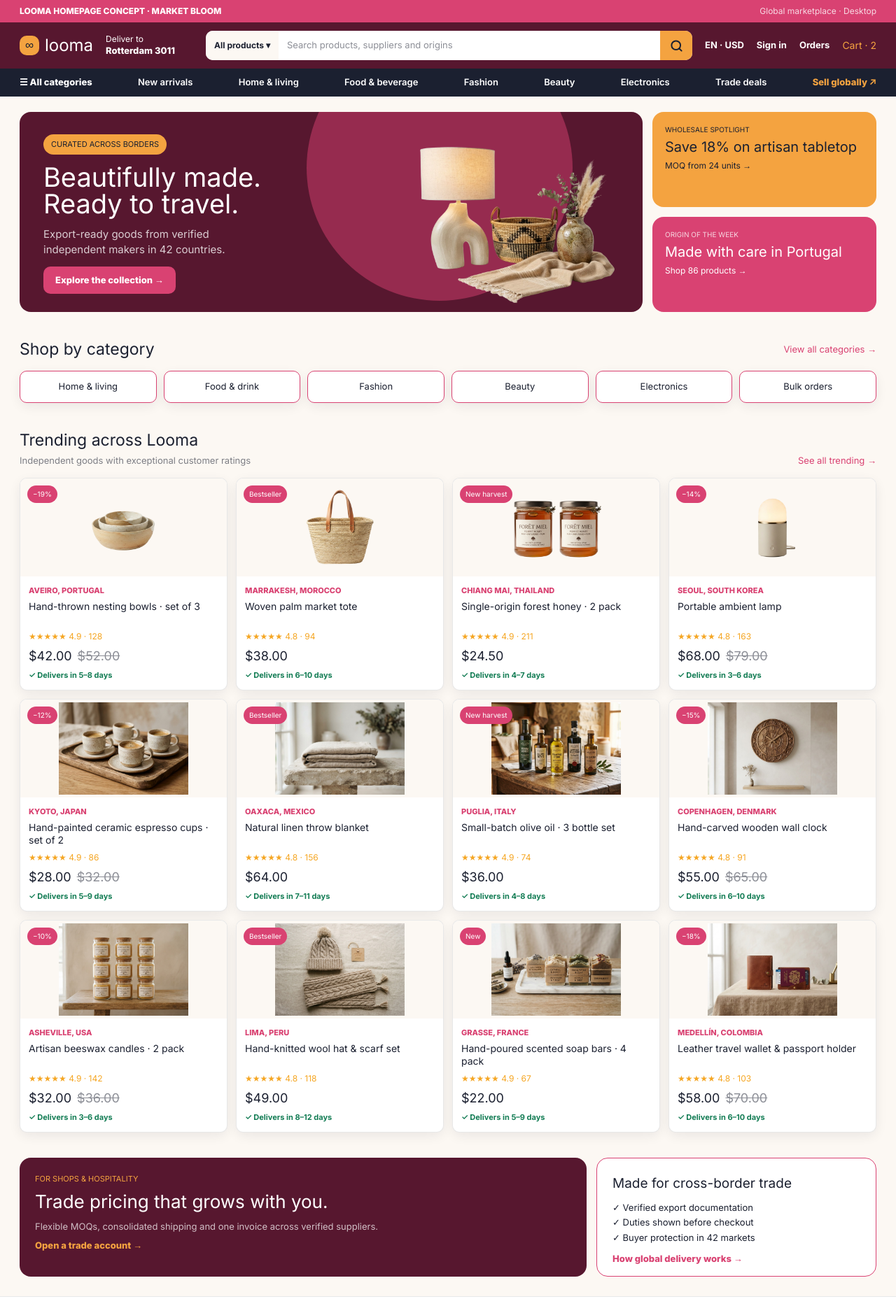
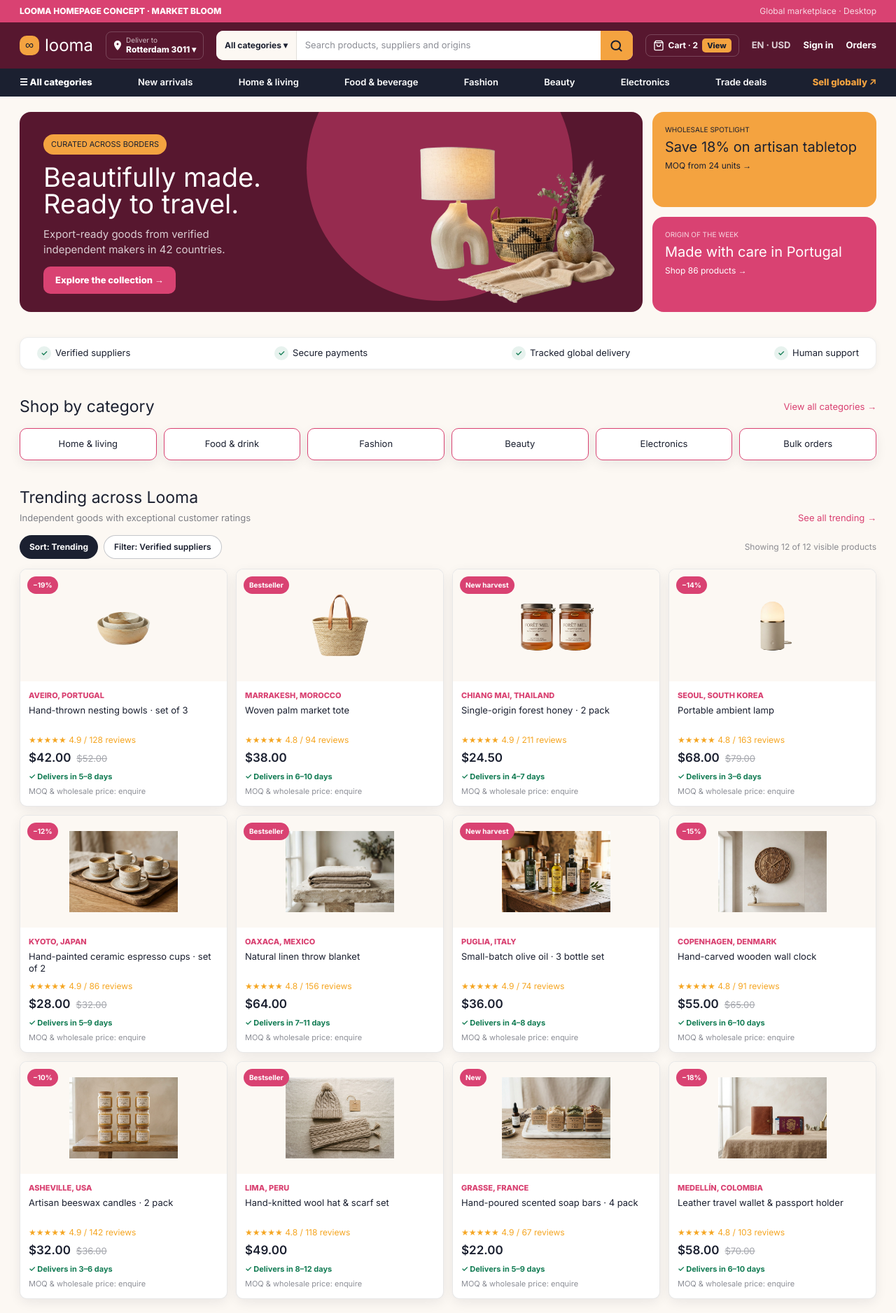
Before and after one commit to jeet-Sharma/export-marketplace, a Next.js app in the folder react-client/: page / in a window 1280 px wide. Shown: the top 1877 px of the page at 70% size. Built offline with nearby package versions, Linux system fonts and the light colour scheme.

Commit message:
fix: hot fixes

```diff
--- a/react-client/src/app/page.tsx
+++ b/react-client/src/app/page.tsx
@@ -17,13 +17,14 @@ export default function HomePage() {
 
       <main className="flex flex-col gap-9 px-7 pb-7 pt-[22px]">
         <PromotionalStories />
+        {/* Trust bar sits directly beneath the hero, matching the Figma design */}
+        <AssuranceBar />
         <ShopByCategory />
         <TrendingProducts />
         <TradeAndExport />
       </main>
 
       <section className="flex flex-col bg-white">
-        <AssuranceBar />
         <Footer />
       </section>
     </div>
--- a/react-client/src/components/home/TrendingProducts.tsx
+++ b/react-client/src/components/home/TrendingProducts.tsx
@@ -3,7 +3,28 @@ import { ProductCard } from "@/components/ui/ProductCard";
 import { TRENDING_PRODUCTS } from "@/data/products";
 import { routes } from "@/config/routes";
 
-/** "Trending across Looma" section rendering the product grid. */
+/** Sort and filter control bar matching the Figma design. */
+function SortFilterBar() {
+  return (
+    <div className="flex flex-wrap items-center justify-between gap-3">
+      <div className="flex items-center gap-2">
+        {/* Active sort pill */}
+        <button className="flex h-[34px] items-center rounded-full bg-ink px-[14px] text-[12px] font-bold text-white">
+          Sort: Trending
+        </button>
+        {/* Filter outline pill */}
+        <button className="flex h-[34px] items-center rounded-full border border-ink/25 bg-white px-[14px] text-[12px] font-semibold text-ink hover:border-ink/50 transition-colors">
+          Filter: Verified suppliers
+        </button>
+      </div>
+      <p className="text-[12px] text-ink/50">
+        Showing {TRENDING_PRODUCTS.length} of {TRENDING_PRODUCTS.length} visible products
+      </p>
+    </div>
+  );
+}
+
+/** "Trending across Looma" section rendering the product grid with sort/filter bar. */
 export function TrendingProducts() {
   return (
     <section className="flex flex-col gap-[14px]">
@@ -19,13 +40,22 @@ export function TrendingProducts() {
         </Link>
       </div>
 
-      {/* Responsive grid: 1 col on phones, scaling up to 4 on wide screens,
-          so the row never forces horizontal overflow on small viewports. */}
+      {/* Sort & filter bar */}
+      <SortFilterBar />
+
+      {/* Responsive grid: 1 col on phones, scaling up to 4 on wide screens */}
       <div className="grid grid-cols-1 gap-3 sm:grid-cols-2 lg:grid-cols-3 xl:grid-cols-4">
         {TRENDING_PRODUCTS.map((product) => (
           <ProductCard key={product.name} {...product} />
         ))}
       </div>
+
+      {/* Load more button */}
+      <div className="flex justify-center pt-2">
+        <button className="flex h-[42px] items-center rounded-full border-2 border-pink bg-white px-[28px] text-[13px] font-bold text-pink hover:bg-pink hover:text-white transition-colors">
+          Load more products
+        </button>
+      </div>
     </section>
   );
 }
--- a/react-client/src/components/layout/AssuranceBar.tsx
+++ b/react-client/src/components/layout/AssuranceBar.tsx
@@ -1,16 +1,21 @@
 const ASSURANCES = [
-  "✓ Verified suppliers",
-  "✓ Secure payments",
-  "✓ Tracked global delivery",
-  "✓ Human support",
+  { icon: "✓", label: "Verified suppliers" },
+  { icon: "✓", label: "Secure payments" },
+  { icon: "✓", label: "Tracked global delivery" },
+  { icon: "✓", label: "Human support" },
 ] as const;
 
-/** Row of trust/assurance statements above the footer. */
+/** Row of trust/assurance statements beneath the hero banner, matching the Figma design. */
 export function AssuranceBar() {
   return (
-    <div className="flex h-16 items-center justify-between border-y border-black/[0.09] px-[30px] text-[13px] text-ink">
+    <div className="flex flex-wrap items-center justify-between gap-x-4 gap-y-2 rounded-xl border border-black/[0.07] bg-white px-6 py-3 shadow-[0px_2px_10px_rgba(17,24,39,0.05)]">
       {ASSURANCES.map((item) => (
-        <p key={item}>{item}</p>
+        <p key={item.label} className="flex items-center gap-[6px] text-[13px] text-ink">
+          <span className="flex size-5 items-center justify-center rounded-full bg-delivery/10 text-[11px] font-bold text-delivery">
+            {item.icon}
+          </span>
+          {item.label}
+        </p>
       ))}
     </div>
   );
--- a/react-client/src/components/layout/PrimaryNav.tsx
+++ b/react-client/src/components/layout/PrimaryNav.tsx
@@ -18,13 +18,18 @@ function Brand() {
   );
 }
 
-/** Delivery destination indicator. */
+/** Delivery destination indicator with pin icon and dropdown. */
 function DeliverTo() {
   return (
-    <div className="w-[125px] text-white">
-      <p className="text-xs leading-[1.35]">Deliver to</p>
-      <p className="text-[13px] font-extrabold leading-[1.35]">Rotterdam 3011</p>
-    </div>
+    <button className="flex items-center gap-[6px] rounded-[8px] border border-white/20 px-[10px] py-[5px] text-white hover:border-white/40 transition-colors">
+      <svg width="12" height="14" viewBox="0 0 12 14" fill="none" aria-hidden>
+        <path d="M6 0C3.24 0 1 2.24 1 5c0 3.75 5 9 5 9s5-5.25 5-9c0-2.76-2.24-5-5-5zm0 6.5C5.17 6.5 4.5 5.83 4.5 5S5.17 3.5 6 3.5 7.5 4.17 7.5 5 6.83 6.5 6 6.5z" fill="currentColor"/>
+      </svg>
+      <div className="text-left">
+        <p className="text-[10px] leading-[1.2] opacity-70">Deliver to</p>
+        <p className="text-[12px] font-extrabold leading-[1.3]">Rotterdam 3011 ▾</p>
+      </div>
+    </button>
   );
 }
 
@@ -51,8 +56,8 @@ function SearchBar() {
       onSubmit={handleSubmit}
       className="flex h-[42px] flex-1 items-center overflow-hidden rounded-[10px] bg-white"
     >
-      <div className="flex h-full items-center bg-cream px-3">
-        <span className="text-xs font-bold text-ink">All products ▾</span>
+      <div className="flex h-full items-center border-r border-black/10 bg-cream px-3">
+        <span className="whitespace-nowrap text-xs font-bold text-ink">All categories ▾</span>
       </div>
       <label className="sr-only" htmlFor="marketplace-search">
         Search products, suppliers and origins
@@ -82,19 +87,33 @@ function SearchBar() {
   );
 }
 
+/** Cart pill with item count and view link. */
+function CartPill() {
+  return (
+    <Link
+      href={routes.cart}
+      className="flex items-center gap-[6px] rounded-[8px] border border-white/20 px-[10px] py-[5px] text-white hover:border-white/40 transition-colors"
+    >
+      <svg width="16" height="16" viewBox="0 0 24 24" fill="none" aria-hidden>
+        <path d="M6 2L3 6v14a2 2 0 002 2h14a2 2 0 002-2V6l-3-4zM3 6h18M16 10a4 4 0 01-8 0" stroke="currentColor" strokeWidth="2" strokeLinecap="round" strokeLinejoin="round"/>
+      </svg>
+      <span className="text-[12px] font-bold">Cart · 2</span>
+      <span className="rounded-[5px] bg-amber px-[7px] py-[2px] text-[11px] font-extrabold text-ink">View</span>
+    </Link>
+  );
+}
+
 /** Account-related quick links. */
 function AccountLinks() {
   return (
     <>
-      <span className="text-[13px] font-bold text-white">EN · USD</span>
+      <CartPill />
+      <span className="text-[13px] font-bold text-white opacity-80">EN · USD</span>
       <Link href={routes.signIn} className="text-[13px] font-bold text-white">
         Sign in
       </Link>
       <Link href={routes.orders} className="text-[13px] font-bold text-white">
         Orders
-      </Link>
-      <Link href={routes.cart} className="text-sm text-amber">
-        Cart · 2
       </Link>
     </>
   );
--- a/react-client/src/components/ui/ProductCard.tsx
+++ b/react-client/src/components/ui/ProductCard.tsx
@@ -3,7 +3,7 @@ import type { Product } from "@/types/product";
 
 type ProductCardProps = Product;
 
-/** Displays a single trending product with image, details and pricing. */
+/** Displays a single trending product with image, details, pricing and MOQ line. */
 export function ProductCard({
   image,
   badge,
@@ -15,33 +15,45 @@ export function ProductCard({
   delivery,
 }: ProductCardProps) {
   return (
-    <article className="flex h-[304px] flex-col overflow-hidden rounded-[10px] border border-black/[0.09] bg-white shadow-[0px_5px_18px_-2px_rgba(17,24,39,0.09)]">
+    <article className="flex flex-col overflow-hidden rounded-[10px] border border-black/[0.09] bg-white shadow-[0px_5px_18px_-2px_rgba(17,24,39,0.09)] transition-shadow hover:shadow-[0px_8px_24px_-4px_rgba(17,24,39,0.14)]">
       {/* Media */}
-      <div className="relative flex h-[145px] items-center justify-center bg-cream">
-        <div className="relative h-[132px] w-[185px]">
-          <Image src={image} alt={name} fill className="object-cover" />
+      <div className="relative flex h-[160px] items-center justify-center bg-cream">
+        <div className="relative h-[140px] w-full">
+          <Image src={image} alt={name} fill className="object-contain p-3" />
         </div>
-        <span className="absolute left-[10px] top-[10px] rounded-full bg-pink px-2 py-[5px] text-[10px] text-white">
+        <span className="absolute left-[10px] top-[10px] rounded-full bg-pink px-2 py-[5px] text-[10px] font-bold text-white">
           {badge}
         </span>
       </div>
 
       {/* Details */}
-      <div className="flex flex-col gap-[6px] p-3">
+      <div className="flex flex-col gap-[5px] p-3">
         <p className="text-[11px] font-extrabold uppercase text-pink">
           {origin}
         </p>
-        <h3 className="line-clamp-2 h-[38px] text-[14px] font-normal leading-[1.3] text-ink">
+        <h3 className="line-clamp-2 h-[38px] text-[13px] font-normal leading-[1.3] text-ink">
           {name}
         </h3>
-        <p className="text-xs text-star">{rating}</p>
-        <p className="text-[18px] text-ink">
+
+        {/* Rating with star count */}
+        <p className="text-xs text-star">
+          {rating.replace("·", "/")} reviews
+        </p>
+
+        {/* Pricing */}
+        <p className="text-[17px] font-semibold text-ink">
           {price}
           {oldPrice ? (
-            <span className="ml-2 line-through opacity-50">{oldPrice}</span>
+            <span className="ml-2 text-[13px] font-normal line-through opacity-40">
+              {oldPrice}
+            </span>
           ) : null}
         </p>
+
         <p className="text-[11px] font-bold text-delivery">{delivery}</p>
+
+        {/* MOQ line matching Figma */}
+        <p className="text-[11px] text-ink/50">MOQ &amp; wholesale price: enquire</p>
       </div>
     </article>
   );
```
